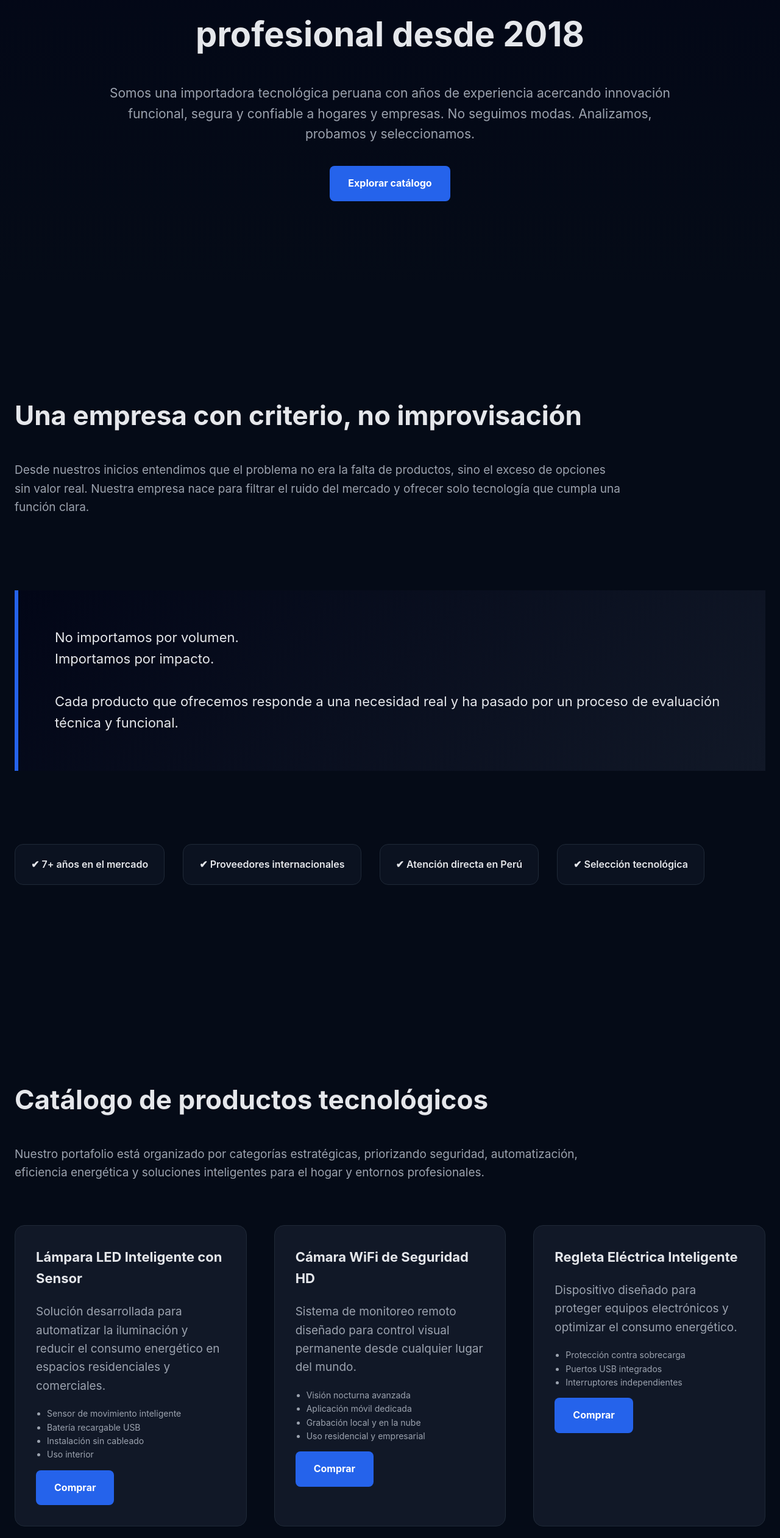
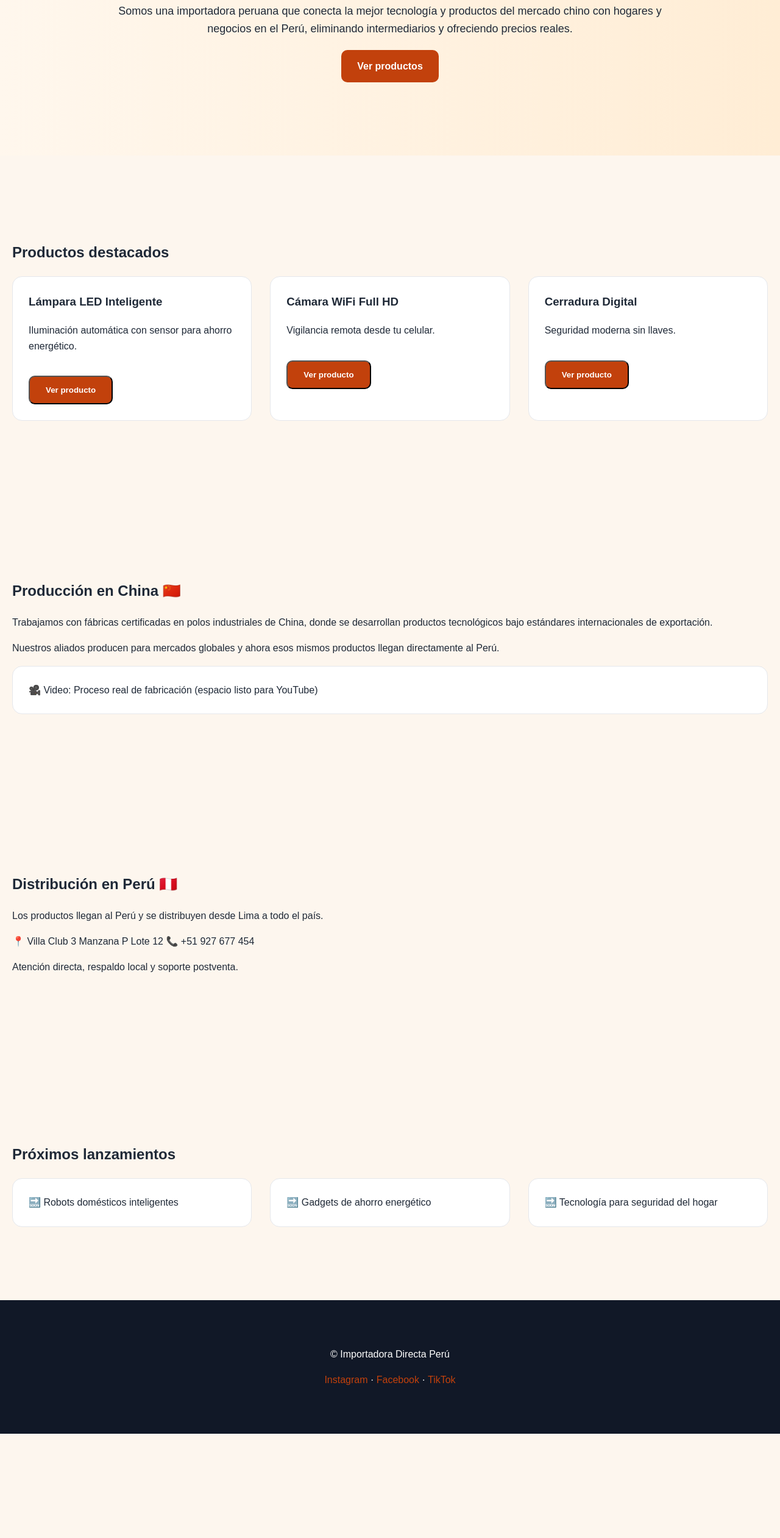
Before and after one commit to jhonodargutierrez07-afk/comprayventa-peru, a plain HTML site: page index.html in a window 1280 px wide. Shown: the part 278-2800 px from the top of the page at 61% size. After the commit the page ends 2629 px from the top, so only its background shows below. Drawn offline with Linux system fonts and the light colour scheme.

Commit message:
Revamp index.html with new layout and styles
Updated the HTML structure and styling for the website, including changes to the header, sections, and footer. Enhanced product presentation and added a modal for product details.

```diff
--- a/index.html
+++ b/index.html
@@ -3,131 +3,122 @@
 <head>
 <meta charset="UTF-8">
 <meta name="viewport" content="width=device-width, initial-scale=1.0">
-<title>Importadora Directa Perú | Tecnología Global desde 2018</title>
-<meta name="description" content="Importadora tecnológica peruana con más de 7 años en el mercado. Seguridad, hogar, automatización y tecnología seleccionada con criterio profesional.">
+<title>Importadora Directa Perú | Tecnología, Hogar y Soluciones</title>
 
 <style>
 :root{
---bg:#050b17;
---bg2:#0b1220;
---card:#111827;
---border:#1f2937;
---text:#e5e7eb;
---muted:#9ca3af;
---accent:#2563eb;
+--main:#c2410c;
+--dark:#1f2937;
+--light:#fdf6ee;
+--gray:#6b7280;
 }
 *{box-sizing:border-box}
 body{
 margin:0;
-font-family:Inter,Segoe UI,Arial,sans-serif;
-background:var(--bg);
-color:var(--text);
+font-family:Arial,Helvetica,sans-serif;
+background:var(--light);
+color:var(--dark);
 line-height:1.6;
 }
+a{text-decoration:none;color:var(--main)}
 header{
 position:fixed;
-top:0;
-width:100%;
-background:rgba(5,11,23,.96);
-border-bottom:1px solid var(--border);
+top:0;width:100%;
+background:#fff;
+border-bottom:1px solid #e5e7eb;
 z-index:1000;
 }
 nav{
-max-width:1500px;
+max-width:1400px;
 margin:auto;
 display:flex;
 justify-content:space-between;
 align-items:center;
-padding:18px 24px;
+padding:16px;
 }
-nav strong{font-size:18px}
-nav a{
-color:var(--text);
-text-decoration:none;
-margin-left:26px;
-font-weight:600;
+nav strong{font-size:20px}
+nav a{margin-left:20px;font-weight:700}
+.section{
+max-width:1400px;
+margin:auto;
+padding:120px 20px;
 }
-nav a:hover{color:var(--accent)}
 .hero{
-padding:200px 20px 140px;
-background:linear-gradient(180deg,#020617,#050b17);
+background:linear-gradient(to right,#fff7ed,#ffedd5);
+padding:160px 20px 120px;
 text-align:center;
 }
-.hero h1{
-font-size:56px;
-max-width:1200px;
-margin:auto;
-}
-.hero p{
-max-width:950px;
-margin:35px auto;
-font-size:21px;
-color:var(--muted);
-}
+.hero h1{font-size:42px;margin-bottom:20px}
+.hero p{font-size:18px;max-width:900px;margin:auto}
 .btn{
 display:inline-block;
-padding:16px 30px;
-background:var(--accent);
-color:white;
-border-radius:8px;
-text-decoration:none;
+padding:14px 26px;
+background:var(--main);
+color:#fff;
+border-radius:10px;
 font-weight:700;
-}
-.section{
-max-width:1500px;
-margin:auto;
-padding:140px 24px;
-}
-.section h2{
-font-size:44px;
-margin-bottom:40px;
-}
-.section p{
-max-width:1000px;
-font-size:19px;
-color:var(--muted);
+margin-top:20px;
 }
 .grid{
 display:grid;
-grid-template-columns:repeat(auto-fit,minmax(320px,1fr));
-gap:45px;
-margin-top:70px;
+grid-template-columns:repeat(auto-fit,minmax(280px,1fr));
+gap:30px;
 }
 .card{
-background:var(--card);
-border:1px solid var(--border);
+background:#fff;
 border-radius:16px;
-padding:34px;
+padding:26px;
+border:1px solid #e5e7eb;
 }
-.card h3{font-size:22px;margin-top:0}
-.card ul{padding-left:18px;font-size:14px;color:var(--muted)}
-.manifesto{
-background:linear-gradient(135deg,#020617,#111827);
-border-left:6px solid var(--accent);
-padding:60px;
-margin:120px 0;
-font-size:22px;
+.card h3{margin-top:0}
+footer{
+background:#111827;
+color:#fff;
+padding:60px 20px;
+text-align:center;
 }
-.badges{
+
+/* MODAL PRODUCTO */
+#modal{
+display:none;
+position:fixed;
+top:0;left:0;
+width:100%;height:100%;
+background:rgba(0,0,0,.7);
+z-index:3000;
+}
+.modal-box{
+background:#fff;
+max-width:1200px;
+margin:40px auto;
+border-radius:18px;
+padding:30px;
+display:grid;
+grid-template-columns:2fr 1fr;
+gap:30px;
+position:relative;
+}
+.close{
+position:absolute;
+right:20px;top:10px;
+font-size:28px;
+cursor:pointer;
+}
+.img{
+height:360px;
+background:#f3f4f6;
+border-radius:14px;
 display:flex;
-gap:30px;
-flex-wrap:wrap;
-margin-top:40px;
+align-items:center;
+justify-content:center;
+color:#6b7280;
 }
-.badge{
-background:var(--bg2);
-border:1px solid var(--border);
-padding:20px 26px;
+.cart{
+border:1px solid #e5e7eb;
 border-radius:14px;
-font-weight:600;
+padding:20px;
 }
-footer{
-background:#020617;
-padding:80px 20px;
-text-align:center;
-color:var(--muted);
-font-size:14px;
-}
+.cart button{width:100%;margin-top:10px}
 </style>
 </head>
 
@@ -138,172 +129,139 @@ font-size:14px;
 <strong>IMPORTADORA DIRECTA PERÚ</strong>
 <div>
 <a href="#inicio">Inicio</a>
-<a href="#empresa">Empresa</a>
 <a href="#productos">Productos</a>
+<a href="#china">China</a>
+<a href="#peru">Perú</a>
 <a href="#noticias">Noticias</a>
-<a href="#nosotros">Nosotros</a>
-<a href="#contacto">Contacto</a>
 </div>
 </nav>
 </header>
 
 <section class="hero" id="inicio">
-<h1>Tecnología global seleccionada con criterio profesional desde 2018</h1>
+<h1>Vive mejor. Compra inteligente. Importa directo.</h1>
 <p>
-Somos una importadora tecnológica peruana con años de experiencia acercando innovación
-funcional, segura y confiable a hogares y empresas. No seguimos modas. Analizamos,
-probamos y seleccionamos.
+Somos una importadora peruana que conecta la mejor tecnología y productos del mercado chino
+con hogares y negocios en el Perú, eliminando intermediarios y ofreciendo precios reales.
 </p>
-<a href="#productos" class="btn">Explorar catálogo</a>
+<a class="btn" href="#productos">Ver productos</a>
 </section>
 
-<section class="section" id="empresa">
-<h2>Una empresa con criterio, no improvisación</h2>
+<section class="section" id="productos">
+<h2>Productos destacados</h2>
+<div class="grid" id="productosGrid"></div>
+</section>
+
+<section class="section" id="china">
+<h2>Producción en China 🇨🇳</h2>
 <p>
-Desde nuestros inicios entendimos que el problema no era la falta de productos,
-sino el exceso de opciones sin valor real. Nuestra empresa nace para filtrar el
-ruido del mercado y ofrecer solo tecnología que cumpla una función clara.
+Trabajamos con fábricas certificadas en polos industriales de China, donde se desarrollan
+productos tecnológicos bajo estándares internacionales de exportación.
 </p>
+<p>
+Nuestros aliados producen para mercados globales y ahora esos mismos productos llegan
+directamente al Perú.
+</p>
+<div class="card">🎥 Video: Proceso real de fabricación (espacio listo para YouTube)</div>
+</section>
 
-<div class="manifesto">
-No importamos por volumen.<br>
-Importamos por impacto.<br><br>
-Cada producto que ofrecemos responde a una necesidad real y ha pasado por un proceso
-de evaluación técnica y funcional.
-</div>
+<section class="section" id="peru">
+<h2>Distribución en Perú 🇵🇪</h2>
+<p>
+Los productos llegan al Perú y se distribuyen desde Lima a todo el país.
+</p>
+<p>
+📍 Villa Club 3 Manzana P Lote 12
+📞 +51 927 677 454
+</p>
+<p>
+Atención directa, respaldo local y soporte postventa.
+</p>
+</section>
 
-<div class="badges">
-<div class="badge">✔ 7+ años en el mercado</div>
-<div class="badge">✔ Proveedores internacionales</div>
-<div class="badge">✔ Atención directa en Perú</div>
-<div class="badge">✔ Selección tecnológica</div>
+<section class="section" id="noticias">
+<h2>Próximos lanzamientos</h2>
+<div class="grid">
+<div class="card">🔜 Robots domésticos inteligentes</div>
+<div class="card">🔜 Gadgets de ahorro energético</div>
+<div class="card">🔜 Tecnología para seguridad del hogar</div>
 </div>
 </section>
 
-<section class="section" id="productos">
-<h2>Catálogo de productos tecnológicos</h2>
+<footer>
+<p>© Importadora Directa Perú</p>
 <p>
-Nuestro portafolio está organizado por categorías estratégicas, priorizando seguridad,
-automatización, eficiencia energética y soluciones inteligentes para el hogar y
-entornos profesionales.
+<a href="#">Instagram</a> ·
+<a href="#">Facebook</a> ·
+<a href="#">TikTok</a>
 </p>
+</footer>
 
-<div class="grid">
-
-<!-- PRODUCTOS ESTRELLA -->
-<div class="card">
-<h3>Lámpara LED Inteligente con Sensor</h3>
-<p>
-Solución desarrollada para automatizar la iluminación y reducir el consumo energético
-en espacios residenciales y comerciales.
-</p>
-<ul>
-<li>Sensor de movimiento inteligente</li>
-<li>Batería recargable USB</li>
-<li>Instalación sin cableado</li>
-<li>Uso interior</li>
-</ul>
-<a class="btn" href="https://wa.me/51927677454">Comprar</a>
+<!-- MODAL -->
+<div id="modal">
+<div class="modal-box">
+<span class="close" onclick="cerrar()">✖</span>
+<div id="detalle"></div>
+<div class="cart">
+<h3>Comprar ahora</h3>
+<p><strong>Precio:</strong> S/ 99</p>
+<button class="btn">Agregar al carrito</button>
+<a class="btn" style="display:block;text-align:center;margin-top:10px"
+href="https://wa.me/51927677454">Finalizar por WhatsApp</a>
+</div>
+</div>
 </div>
 
-<div class="card">
-<h3>Cámara WiFi de Seguridad HD</h3>
-<p>
-Sistema de monitoreo remoto diseñado para control visual permanente desde cualquier
-lugar del mundo.
-</p>
-<ul>
-<li>Visión nocturna avanzada</li>
-<li>Aplicación móvil dedicada</li>
-<li>Grabación local y en la nube</li>
-<li>Uso residencial y empresarial</li>
-</ul>
-<a class="btn" href="https://wa.me/51927677454">Comprar</a>
-</div>
-
-<div class="card">
-<h3>Regleta Eléctrica Inteligente</h3>
-<p>
-Dispositivo diseñado para proteger equipos electrónicos y optimizar el consumo
-energético.
-</p>
-<ul>
-<li>Protección contra sobrecarga</li>
-<li>Puertos USB integrados</li>
-<li>Interruptores independientes</li>
-</ul>
-<a class="btn" href="https://wa.me/51927677454">Comprar</a>
-</div>
-
-<!-- CATÁLOGO EXTENSO -->
 <script>
-const productos = [
-"Sensor de Puerta Inteligente","Cerradura Digital","Timbre Inteligente",
-"Enchufe WiFi","Detector de Humo","Router Mesh","Lámpara Solar Exterior",
-"Power Bank Alta Capacidad","Cámara PTZ","Sensor de Temperatura",
-"Panel Solar Portátil","Mini UPS","Interruptor Táctil","Purificador de Aire",
-"Humidificador Inteligente","Medidor de Consumo","Reloj Digital Smart",
-"Alarma Domótica","Control IR Universal","Termostato Inteligente",
-"Cargador GaN","Lámpara Escritorio LED","Soporte Ergonómico",
-"Organizador Tecnológico","Sistema Anti Robo","Detector de Gas",
-"Luces RGB Inteligentes","Switch PoE","Cámara Industrial","Hub Domótico"
+const productos=[
+{
+nombre:"Lámpara LED Inteligente",
+desc:"Iluminación automática con sensor para ahorro energético.",
+historia:"Fabricada en China para mercados internacionales, ahora en Perú.",
+uso:"Hogares, pasillos, garajes.",
+},
+{
+nombre:"Cámara WiFi Full HD",
+desc:"Vigilancia remota desde tu celular.",
+historia:"Tecnología usada en Asia y América.",
+uso:"Casas, tiendas, oficinas.",
+},
+{
+nombre:"Cerradura Digital",
+desc:"Seguridad moderna sin llaves.",
+historia:"Diseñada para ciudades inteligentes.",
+uso:"Departamentos y negocios.",
+}
 ];
 
-productos.forEach(p=>{
-document.write(`
+const grid=document.getElementById("productosGrid");
+productos.forEach((p,i)=>{
+grid.innerHTML+=`
 <div class="card">
-<h3>${p}</h3>
-<p>
-Producto seleccionado bajo criterios de utilidad real, estabilidad técnica y
-compatibilidad con el entorno peruano.
-</p>
-<ul>
-<li>Alta durabilidad</li>
-<li>Diseño funcional</li>
-<li>Aplicación práctica</li>
-</ul>
-<a class="btn" href="https://wa.me/51927677454">Consultar</a>
-</div>
-`);
+<h3>${p.nombre}</h3>
+<p>${p.desc}</p>
+<button class="btn" onclick="ver(${i})">Ver producto</button>
+</div>`;
 });
+
+function ver(i){
+const p=productos[i];
+document.getElementById("detalle").innerHTML=`
+<div class="img">Imagen real del producto</div>
+<h2>${p.nombre}</h2>
+<p>${p.desc}</p>
+<h4>¿Para qué sirve?</h4>
+<p>${p.uso}</p>
+<h4>Historia</h4>
+<p>${p.historia}</p>
+<h4>Garantía</h4>
+<p>Producto importado con respaldo en Perú.</p>
+`;
+document.getElementById("modal").style.display="block";
+}
+function cerrar(){
+document.getElementById("modal").style.display="none";
+}
 </script>
-
-</div>
-</section>
-
-<section class="section" id="noticias">
-<h2>Noticias, lanzamientos y visión tecnológica</h2>
-<p>
-Nuestro equipo analiza constantemente el mercado global para anticipar la llegada de
-nuevas soluciones en automatización, seguridad avanzada, energía portátil y hogares
-inteligentes.
-</p>
-</section>
-
-<section class="section" id="nosotros">
-<h2>Quiénes somos</h2>
-<p>
-Importadora Directa Perú es una empresa peruana con enfoque tecnológico y visión a
-largo plazo. Trabajamos con proveedores internacionales y ofrecemos atención directa
-local, garantizando respaldo real al cliente.
-</p>
-<p>
-<strong>Misión:</strong> Facilitar el acceso a tecnología funcional y confiable.<br>
-<strong>Visión:</strong> Consolidarnos como importadora tecnológica líder en el país.
-</p>
-</section>
-
-<section class="section" id="contacto">
-<h2>Contacto corporativo</h2>
-<p>
-📍 Villa Club 3 Manzana P Lote 12<br>
-📲 <a href="https://wa.me/51927677454" style="color:#60a5fa">+51 927 677 454</a>
-</p>
-</section>
-
-<footer>
-© 2025 Importadora Directa Perú — Tecnología global, criterio local.
-</footer>
 
 </body>
 </html>
```
